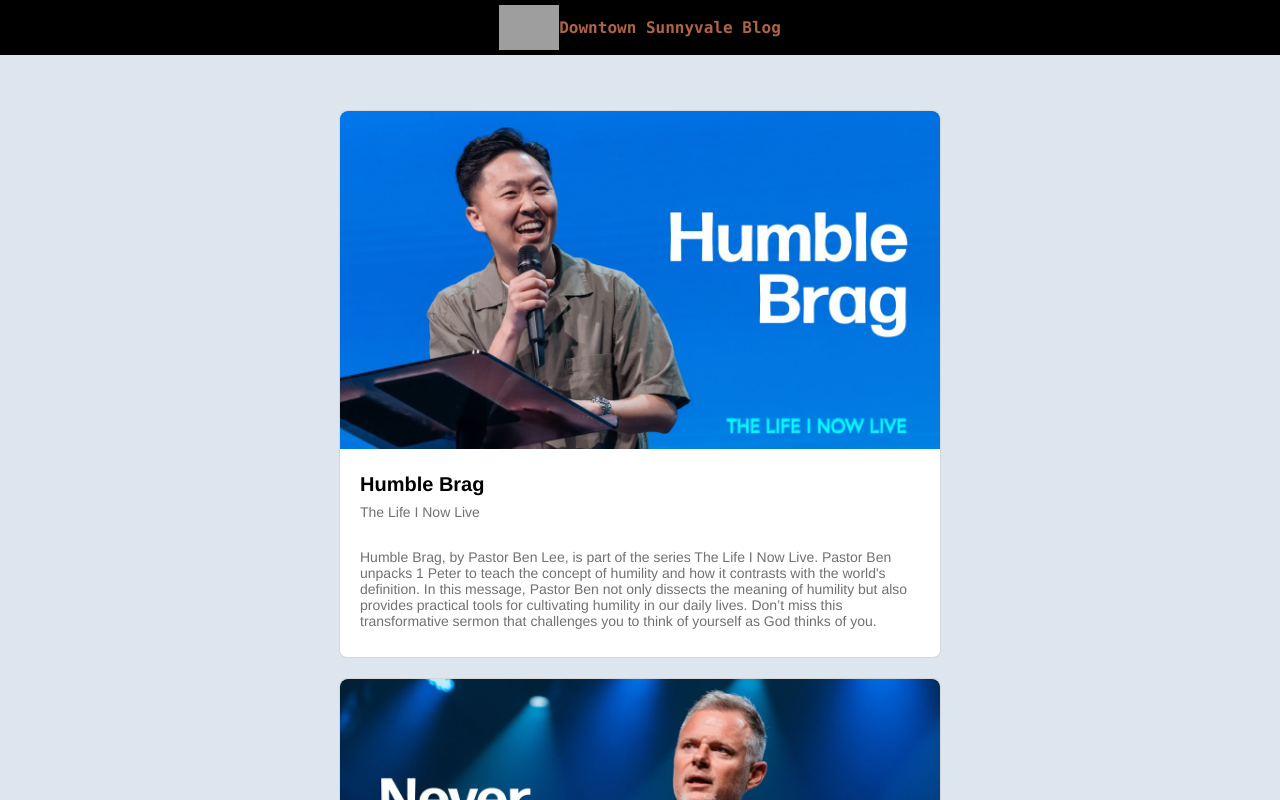
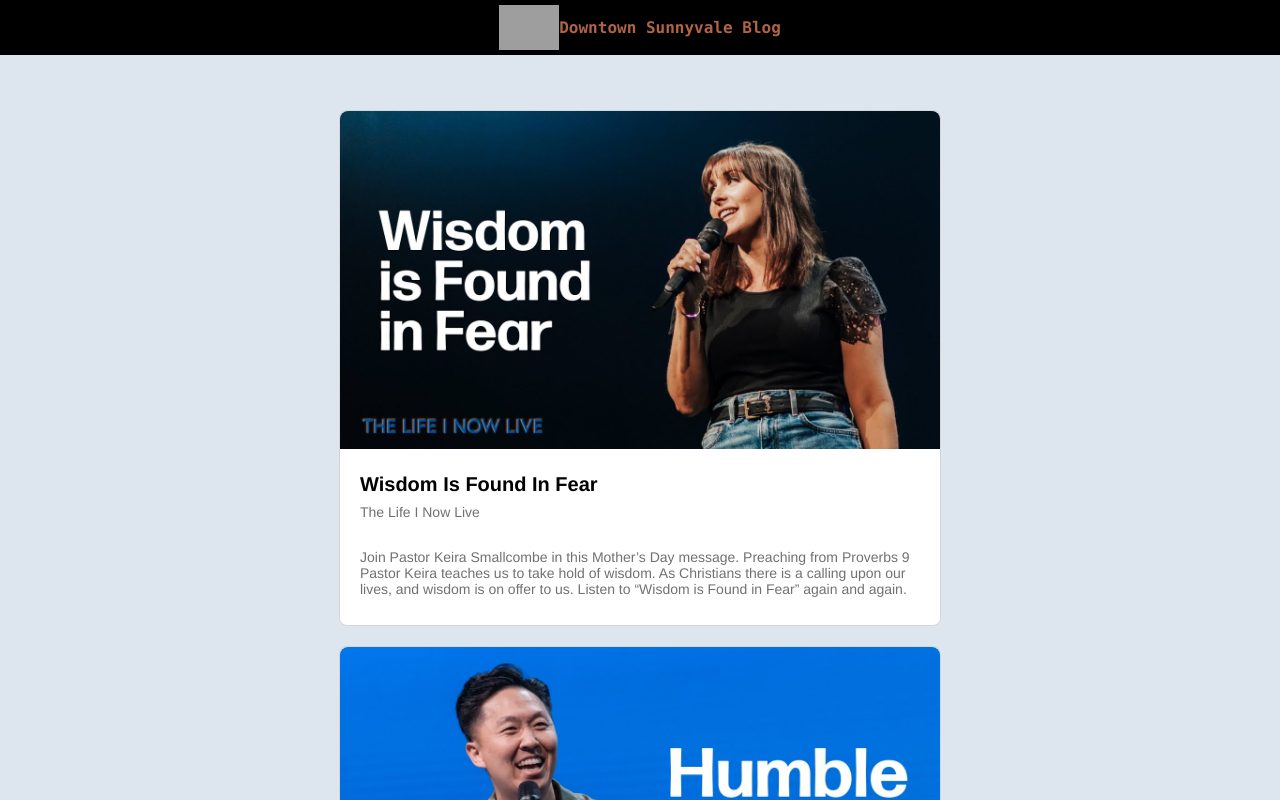
Before and after one commit to alejandrochang/viveblogmtv, a React (Create React App) app: page / in a window 1280 px wide. Shown: the top 800 px of the page. Built offline with nearby package versions, Linux system fonts and the light colour scheme; grey boxes are pictures that could not be loaded.

Commit message:
feat(vb): wisdom is found in fear

```diff
--- a/src/data/postData.ts
+++ b/src/data/postData.ts
@@ -14,8 +14,38 @@ import GetAGrip from "../assets/getagrip.jpg";
 import JesusAintYourHomie from "../assets/jesusaintyourhomie.jpg";
 import NeverLetItRest from "../assets/neverletitrest.jpg";
 import HumbleBrag from "../assets/humblebrag.jpg";
+import WisdomIsFoundInFear from "../assets/wisdomisfoundinfear.jpg";
 
 const PostData = [
+  {
+    id: "wisdom-is-found-in-fear",
+    title: "Wisdom Is Found In Fear",
+    content: "Join Pastor Keira Smallcombe in this Mother’s Day message. Preaching from Proverbs 9 Pastor Keira teaches us to take hold of wisdom. As Christians there is a calling upon our lives, and wisdom is on offer to us. Listen to “Wisdom is Found in Fear” again and again.",
+    date: "2024-05-13",
+    src: "https://www.youtube.com/embed/L1bkWa59JfE?si=WEsooqhaG89Et4Yt",
+    coverImg: WisdomIsFoundInFear,
+    series: "The Life I Now Live",
+    scriptures: [
+      "Proverbs 9:1-11",
+      "Proverbs 9:10",
+      "1 Kings 2:19",
+      "Proverbs 1:8",
+      "1 Kings 2:1-3",
+      "1 Kings 3:9",
+      "Proverbs 9:12",
+      "Proverbs 9:4",
+    ],
+    notes: [
+      "Proverbs 9: - Invitations of wisdom and folly. `The fear of the Lord is the beginning of wisdom, and knowledge of the Holy One is understanding.`",
+      "We see that in Proverbs 9 it talks about wisdom and foolishness and how the fear of the Lord is the beginning of all wisdom. Just like being good is taught by parents instructing their children, wisdom is grown by revering the Lord.",
+      "An incredible example of how the Fear of the Lord is demonstrated is in the story of King Solomon. A man born of King David and Bathsheba, Solomon was given the opportunity to ask for anything from the Lord. Solomon asked for wisdom, for the ability to discern between good and evil. The Lord was pleased with Solomon's request and granted him wisdom.",
+      "A clear sign of wisdom we see from King Solomon is his respect and love for his mother, who instructed him in the ways of the Lord. A clear example of Proverbs 1:8 `Listen, my son, to your father’s instruction and do not forsake your mother’s teaching.`",
+      "In 1 Kings 2:1-3 we see King David instructing Solomon to walk in the ways of the Lord, to keep his decrees and commands. This is the foundation of wisdom, to walk in the ways of the Lord.",
+      "In Proverbs we see the benefit of this wisdom on King Solomon. We see that wisdom has rewarded him well, with riches, favor and joy. If you're a mocker of wisdom however you will suffer.",
+      "Wisdom invites us to leave the simple behind, to learn what God has us do and focus on. To have the Lords perspective and opinion on how he would do things. Wisdom is timeless and invites all to come and learn from the Lord.",
+      "So let wisdom challenge shape you, for the fear of the Lord leads to freedom. It is what sets you free to live in this life. It is what sets you free to live in the truth. It is what sets you free to live in the light. It is what sets you free to live in the love of the Lord.",
+    ],
+  },
   {
     id: "humble-brag",
     title: "Humble Brag",
```
Also changed, not shown: src/assets/wisdomisfoundinfear.jpg (added).
